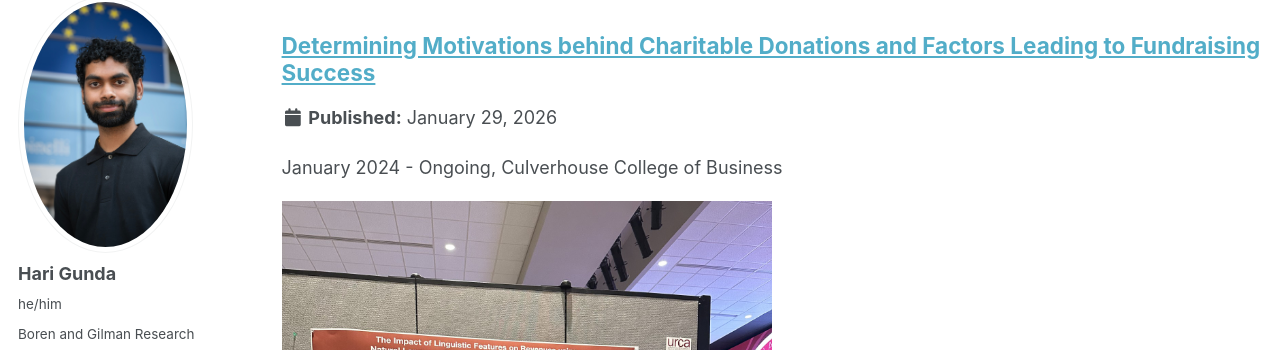
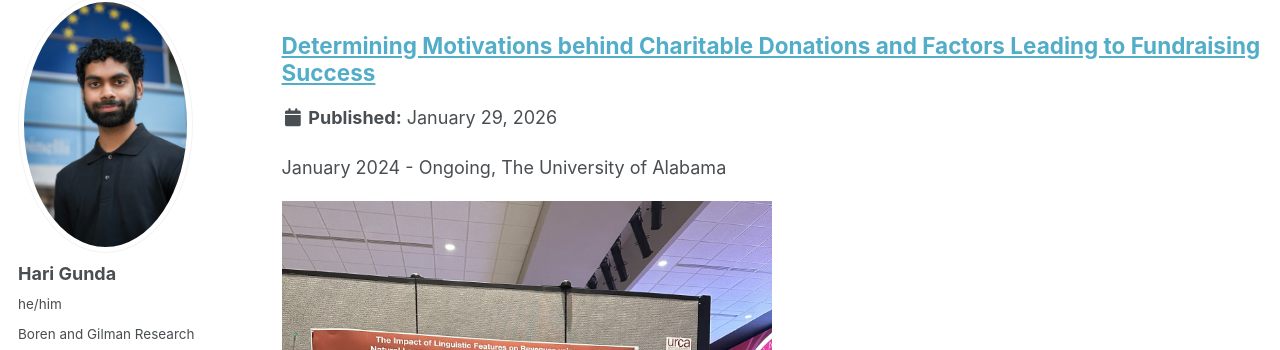
Before and after one commit to Hariaksha/hariaksha.github.io, a Jekyll site: the page built from _pages/portfolio.html, in a window 1280 px wide and 900 px high, scrolled down 592 px. Shown: the part 103-453 px from the top of the window. Built offline with Jekyll 4.4.1, drawn with Linux system fonts in a browser that asks for light colours; some web fonts are replaced; a script bundle is joined from its source files by our own code; library files that are not in the unit come from our copies.

Commit message:
Update portfolio-2.md
changed Culverhouse College of Business to University of Alabam in portfolio post

```diff
--- a/_portfolio/portfolio-2.md
+++ b/_portfolio/portfolio-2.md
@@ -1,6 +1,6 @@
 ---
 title: "Determining Motivations behind Charitable Donations and Factors Leading to Fundraising Success"
-excerpt: "January 2024 - Ongoing, Culverhouse College of Business<br/><img src='/images/urca-2024.jpeg' width='50%' style='margin-top: 20px;' alt = 'Poster Presentation'>"
+excerpt: "January 2024 - Ongoing, The University of Alabama<br/><img src='/images/urca-2024.jpeg' width='50%' style='margin-top: 20px;' alt = 'Poster Presentation'>"
 collection: portfolio
 ---
 
```
